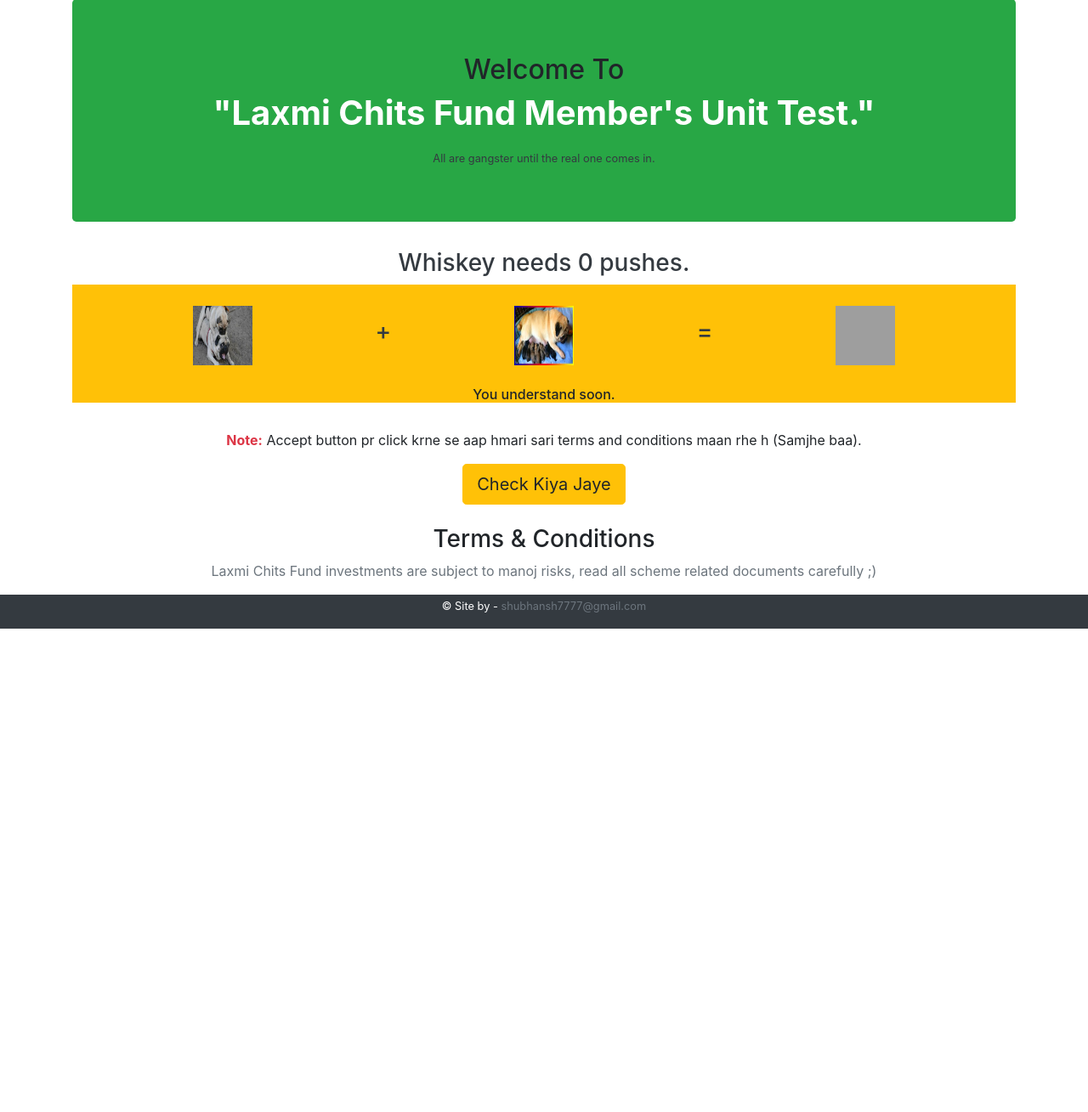
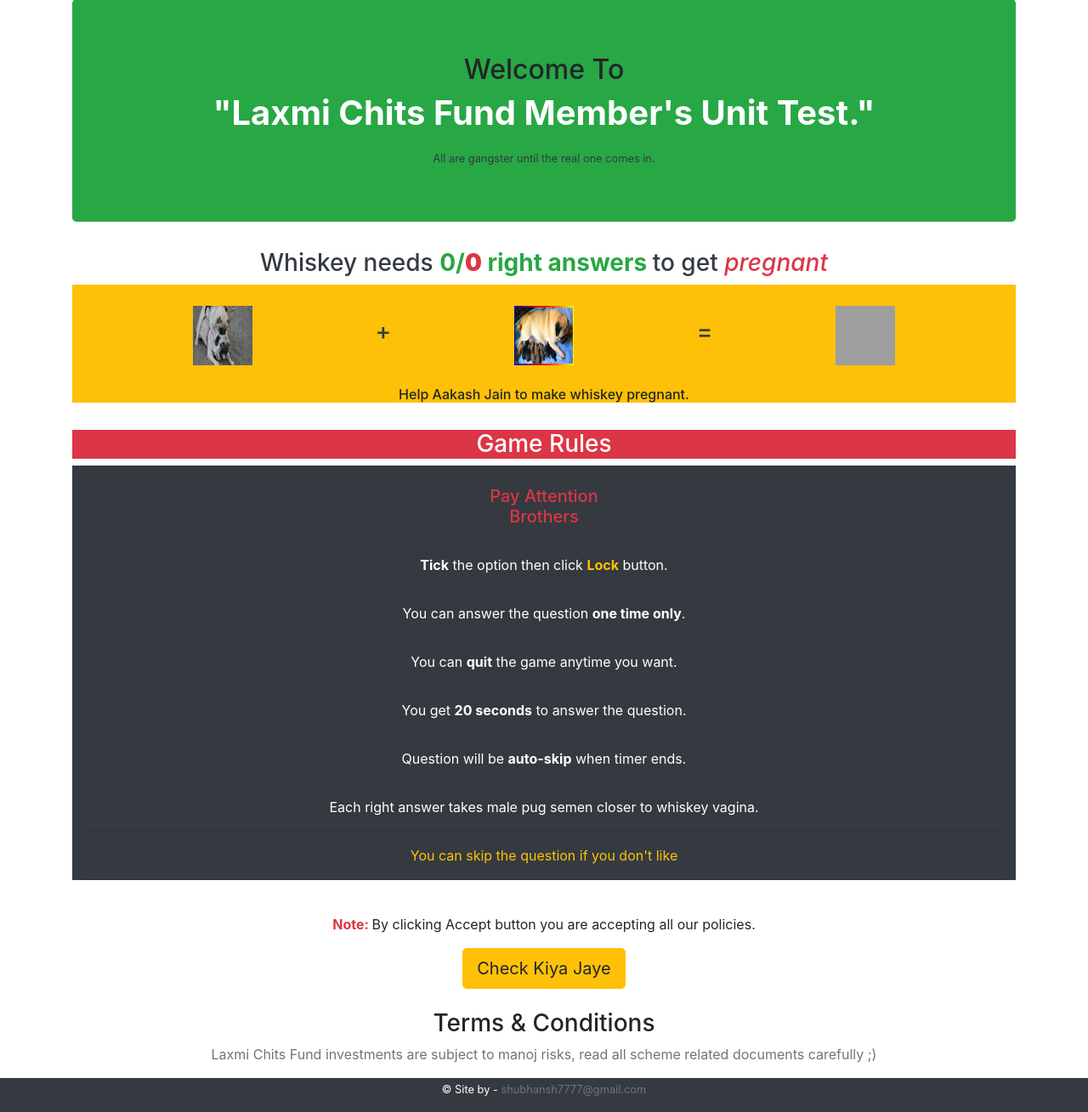
Before and after one commit to Shubhansh-Simple/MCQ-Game, a Django app: page / in a window 1280 px wide. Shown: the part 81-1390 px from the top of the page at 85% size. Before the commit the page ends 821 px from the top, so only its background shows below. Run offline with Django 3.2, Linux system fonts and the light colour scheme; the visitor is signed in with stand-in values (Sample User, id 1); data that the repository does not hold is empty; some libraries are stand-ins or nearby versions; grey boxes are pictures that could not be loaded.

Commit message:
Modify login page and terms and condition page.

```diff
--- a/question_app/templates/terms_condition.html
+++ b/question_app/templates/terms_condition.html
@@ -9,7 +9,12 @@
 
 {% block body_block %}
 
-<h3 class='text-dark text-center'>Whiskey needs {{ question.passing_pushes }} pushes.</h3>
+<h3 class='text-dark text-center'>
+  Whiskey needs
+  <b class=text-success>{{ question.passing_pushes }}/<b class='text-danger'>{{ question.total_questions }}</b>
+    right answers </b> to get
+  <i class='text-danger'>pregnant</i>
+</h3>
 <div class="container  text-center bg-warning">
 
   <div class='container text-center'>
@@ -27,7 +32,7 @@
     <br>
   </div>
 
-  <h6>You understand soon.</h6>
+  <h6>Help Aakash Jain to make whiskey pregnant.</h6>
 
 </div>
 
@@ -39,19 +44,21 @@
     <div class="modal-dialog">
 
       <!-- Modal content-->
-      <div class="modal-content bg-secondary">
+      <div class="modal-content whiskey-table">
         <div class="modal-header">
-          <h4 class="modal-title">Conditions</h4>
-          <button type="button" class="close" data-dismiss="modal">&times;</button>
+          <h4 class="modal-title text-white">Conditions</h4>
+          <button type="button"
+                  class="close text-white bg-danger"
+                  data-dismiss="modal">&times;</button>
         </div>
-        <div class="modal-body bg-dark">
-		  <ul class="list-group bg-dark">
+        <div class="modal-body ">
+		  <ul class="list-group">
 
-			 <li class="list-group-item text-muted bg-dark"> यह ऐप केवल मनोरंजन प्रयोजनों के लिए है और हमारा किसी व्यक्ति, समुदाय, संप्रदाय या धर्म की भावनाओं को आहत करने का इरादा नहीं है
+			 <li class="list-group-item text-muted whiskey-table"> यह ऐप केवल मनोरंजन प्रयोजनों के लिए है और हमारा किसी व्यक्ति, समुदाय, संप्रदाय या धर्म की भावनाओं को आहत करने का इरादा नहीं है
              </li>
-			 <li class="text-center list-group-item text-light bg-dark">Saral Bhasha Meh</li>
-			 <li class="list-group-item text-muted bg-dark">Na mare appki.</li>
-			 <li class="list-group-item text-muted bg-dark">Na maro aap hmari</li>
+			 <li class="text-center list-group-item text-light whiskey-table">Saral Bhasha Meh</li>
+			 <li class="list-group-item text-muted whiskey-table">Na mare appki.</li>
+			 <li class="list-group-item text-muted whiskey-table">Na maro aap hmari</li>
 		  </ul>
         </div>
         <div class="modal-footer">
@@ -70,12 +77,30 @@
 </div>
 
   <div class='text-center'>
+      <br>
+      <h3 class='bg-danger text-white'>Game Rules</h3>
+      <div class='container bg-dark text-white'>
+        <br>
+        <h5 class='text-danger'>Pay Attention <br>Brothers</h5><hr>
+        <p><b>Tick</b> the option then click
+           <b class='text-warning'>Lock</b> button.
+        </p><hr>
+        <p>You can answer the question <b>one time only</b>.</p><hr>
+        <p>You can <b>quit</b> the game anytime you want.</p><hr>
+        <p>You get <b>20 seconds</b> to answer the question.</p><hr>
+        <p>Question will be <b>auto-skip</b> when timer ends.</p><hr>
+        <p>Each right answer takes male pug semen closer to whiskey vagina.</p><hr>
+        <p class='text-warning'>You can skip the question if you don't like</p><hr>
+    </div>
+
     <br>
-    <p> <b class='text-danger'>Note:</b> Accept button pr click krne se aap hmari sari terms and conditions maan rhe h (Samjhe baa).</p>
+    <p> <b class='text-danger'>Note: </b> By clicking Accept button you are accepting all our policies.</p>
 
   <button type="button" class="btn btn-warning btn-lg" data-toggle="modal" data-target="#myModal">
     Check Kiya Jaye
   </button>
+
+
 
     <div class='container'>
       <br>
@@ -83,9 +108,6 @@
       <p class='text-muted'>
       	Laxmi Chits Fund investments are subject to manoj risks, read all scheme related documents carefully ;)
       </p>
-
-      <a></a>
-
     </div>
 
   </div>
```
Also changed, not shown: templates/registration/login.html (+12 -2 lines).
